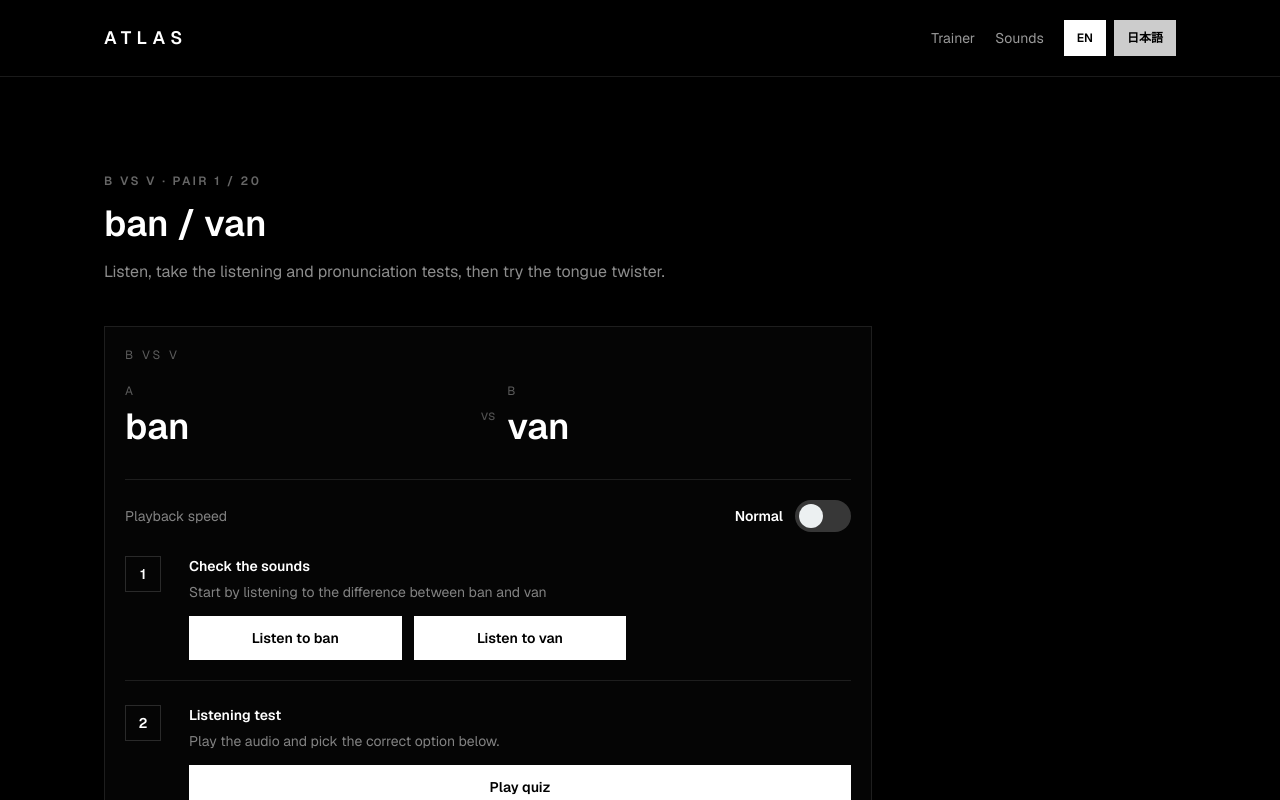
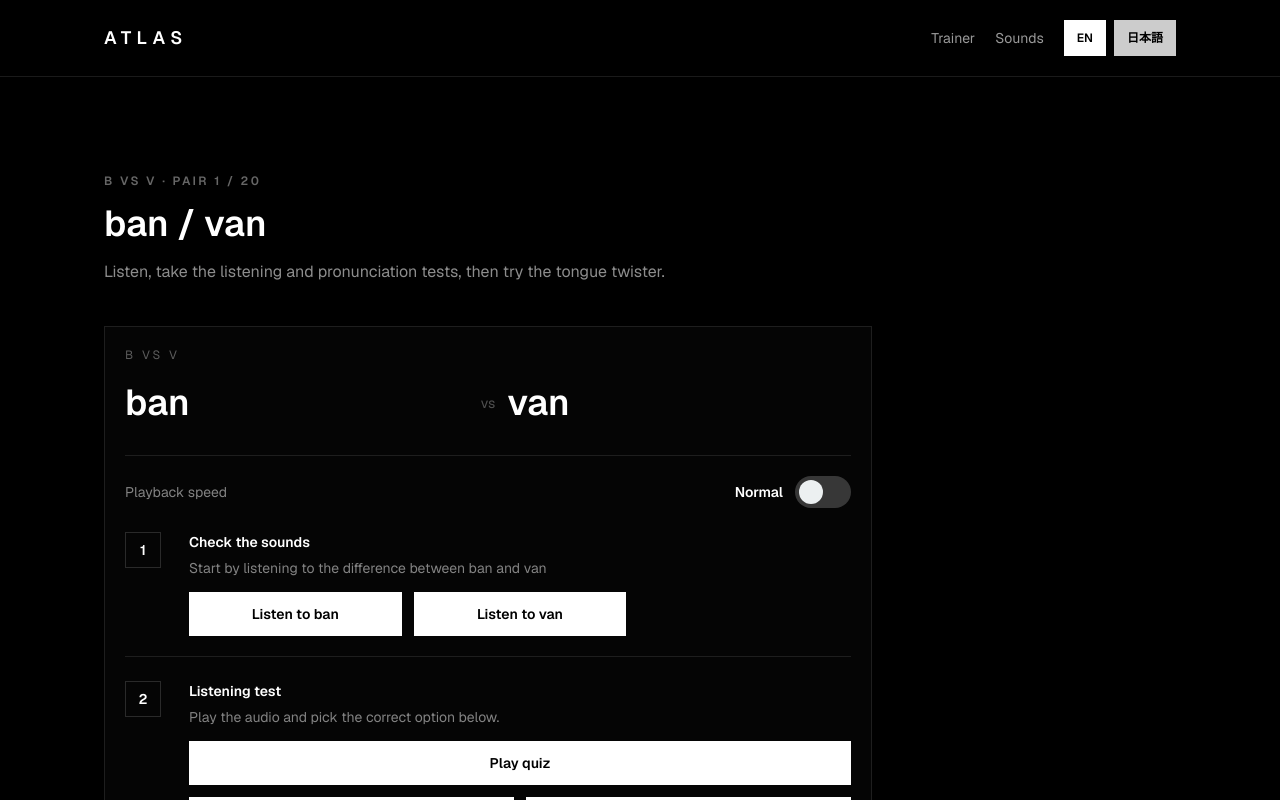
Before and after one commit to KulafuAcademy/ATLAS, a Next.js app: page /lessons/b-v/pairs/ban-van in a window 1280 px wide. Shown: the top 800 px of the page. Built offline with nearby package versions, Linux system fonts and the light colour scheme.

Commit message:
removed A & B letters inside word pair page

```diff
--- a/components/training/MinimalPairTrainer.tsx
+++ b/components/training/MinimalPairTrainer.tsx
@@ -747,9 +747,9 @@ function PairPracticeCard({
           {pair.soundFocus}
         </p>
         <div className="grid grid-cols-[1fr_auto_1fr] items-center gap-3">
-          <WordLabel label="A" word={pair.wordA} />
+          <WordLabel word={pair.wordA} />
           <span className="text-sm text-white/30">vs</span>
-          <WordLabel label="B" word={pair.wordB} />
+          <WordLabel word={pair.wordB} />
         </div>
       </div>
 
@@ -1199,14 +1199,9 @@ function SpeedToggle({
   );
 }
 
-function WordLabel({ label, word }: { label: string; word: string }) {
+function WordLabel({ word }: { word: string }) {
   return (
-    <div className="space-y-2">
-      <p className="text-xs uppercase tracking-[0.22em] text-white/35">
-        {label}
-      </p>
-      <p className="text-3xl font-semibold text-white md:text-4xl">{word}</p>
-    </div>
+    <p className="text-3xl font-semibold text-white md:text-4xl">{word}</p>
   );
 }
 
```
